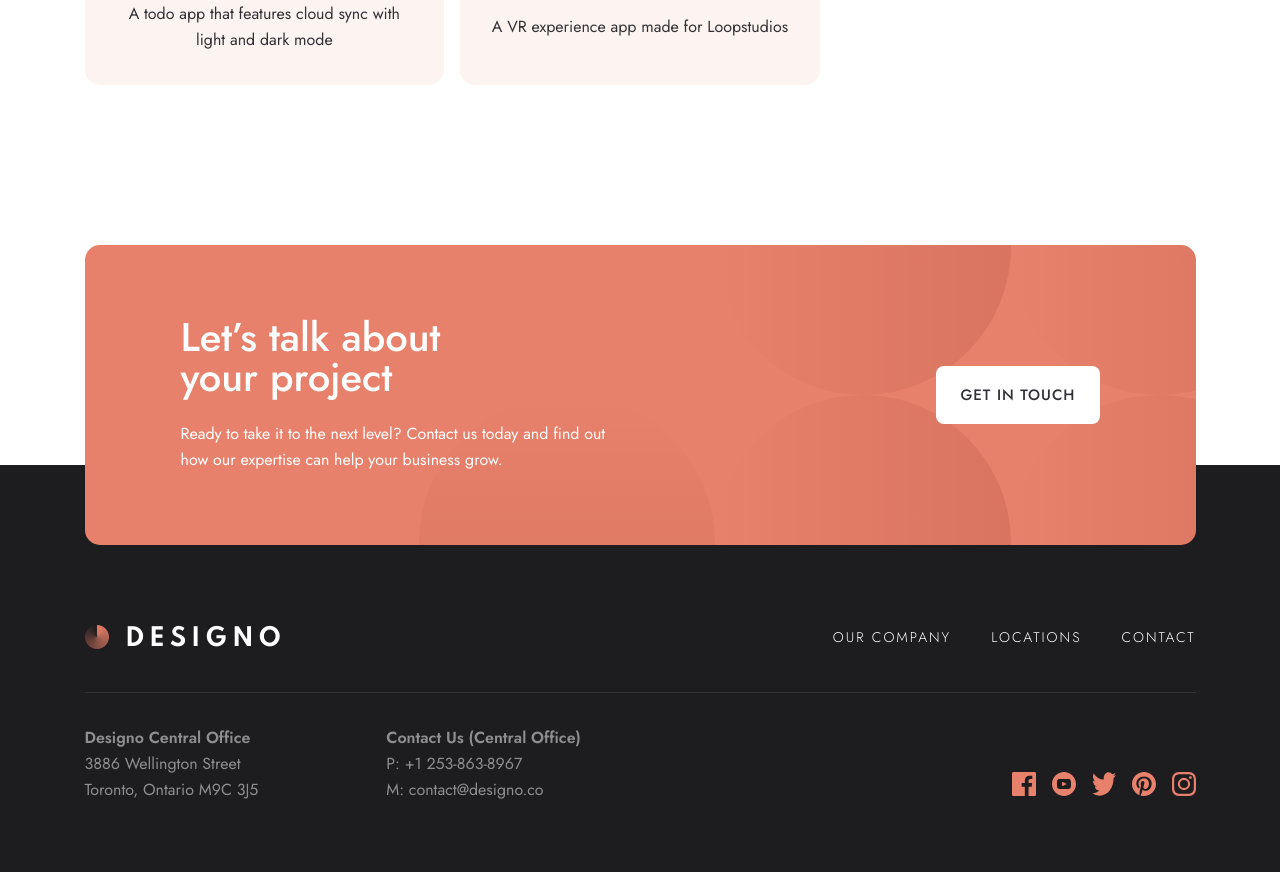
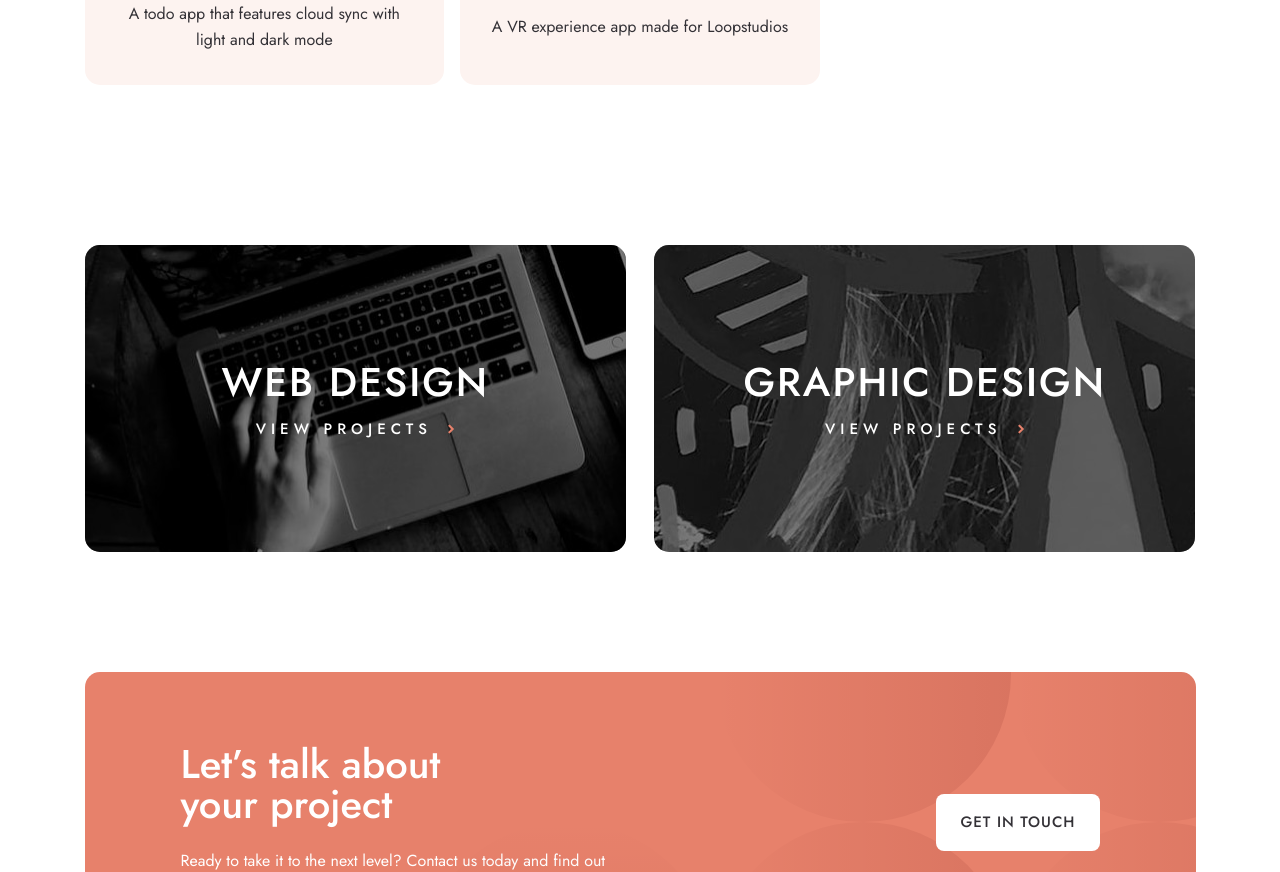
Before and after one commit to brodiehunt/designo-studio, a React (Vite) app: page /design/app-design in a window 1280 px wide. Shown: the part 1520-2392 px from the top of the page. Built offline with nearby package versions, Linux system fonts and the light colour scheme.

Commit message:
scroll to top hook added for forward and backwards navigation

```diff
--- a/src/App.jsx
+++ b/src/App.jsx
@@ -1,12 +1,13 @@
 import { useState } from 'react'
 import { Outlet } from 'react-router-dom'
+import useScroll from './hooks/useScrollTop'
 import GlobalStyles from './components/styles/Globals'
 import Header from './components/header/Header'
 import Footer from './components/footer/Footer'
 
 
 function App() {
-  const [count, setCount] = useState(0)
+  const scroll = useScroll();
 
   return (
     <div>
--- a/src/components/CategoriesSection.jsx
+++ b/src/components/CategoriesSection.jsx
@@ -1,6 +1,7 @@
 import styled from "styled-components";
 import { linkCards } from "../data/categories";
 import CategoryLinkCard from "./CategoryLinkCard";
+import { useLocation } from "react-router-dom";
 
 const CategoriesSectionStyles = styled.section`
   padding: 7.5rem 1.5rem;
@@ -15,7 +16,7 @@ const CategoriesSectionStyles = styled.section`
   @media (min-width: 1024px) {
     display: grid;
     grid-template-columns: 1fr 1fr;
-    grid-template-rows: 1fr 1fr;
+    grid-template-rows: ${({$smallGrid}) => $smallGrid ? '1fr' : '1fr 1fr'};
     grid-column-gap: 1.8rem;
     grid-row-gap: 1.5rem;
   }
@@ -28,14 +29,32 @@ const CategoriesSectionStyles = styled.section`
 `;
 
 export default function CategoriesSection() {
+  const location = useLocation();
+  if (location.pathname === '/') {
+    return (
+      <CategoriesSectionStyles >
+        {linkCards.map((category, index) => {
+          return (
+            <CategoryLinkCard key={index} category={category} />
+          )
+        })}
+      </CategoriesSectionStyles>
+    )
+  }
+
+  const cardsToRender = linkCards.filter((card) => {
+    return location.pathname !== `/design${card.url}`;
+  });
+  const smallGrid = true;
 
   return (
-    <CategoriesSectionStyles >
-      {linkCards.map((category, index) => {
+    <CategoriesSectionStyles $smallGrid={smallGrid}>
+      {cardsToRender.map((category, index) => {
         return (
-          <CategoryLinkCard key={index} category={category} />
+          <CategoryLinkCard key={index} category={category} smallGrid={smallGrid}/>
         )
       })}
     </CategoriesSectionStyles>
   )
+
 }
--- a/src/components/CategoryLinkCard.jsx
+++ b/src/components/CategoryLinkCard.jsx
@@ -81,15 +81,19 @@ const CategoryLinkCardStyles = styled(Link)`
   @media (min-width: 1024px) {
     &:first-child {
       grid-row-start: 1;
-      grid-row-end: 3;
+      grid-row-end: ${({$smallGrid}) => $smallGrid ? '2' : '3'};
     }
+
   }
 `;
 
-export default function CategoryLinkCard({category}) {
-
+export default function CategoryLinkCard({category, smallGrid}) {
+  let desktopImg = category.imgs.desktop;
+  if (category.title === 'Web design' && smallGrid) {
+    desktopImg = category.imgs.desktopSmall;
+  }
   return (
-    <CategoryLinkCardStyles to={`/design${category.url}`}>
+    <CategoryLinkCardStyles to={`/design${category.url}`} $smallGrid={smallGrid} >
       <div className="screen" aria-hidden="true"></div>
       <div className="text">
         <h2>{category.title}</h2>
@@ -99,7 +103,7 @@ export default function CategoryLinkCard({category}) {
         </div>
       </div>
       <picture>
-        <source media="(min-width: 1024px)" srcSet={category.imgs.desktop} />
+        <source media="(min-width: 1024px)" srcSet={desktopImg} />
         <source media="(min-width: 768px)" srcSet={category.imgs.tablet} />
         <img src={category.imgs.mobile} alt={category.alt} />
       </picture>
--- a/src/components/design/ProjectsContainer.jsx
+++ b/src/components/design/ProjectsContainer.jsx
@@ -3,11 +3,10 @@ import ProjectCard from './ProjectCard';
 
 const ProjectsContainerStyles = styled.section`
   margin: 0 1.5rem;
-  margin-bottom: 6rem;
 
   @media (min-width: 768px) {
     margin: 0 2.5rem;
-    margin-bottom: 7.5rem;
+
   }
 
   @media (min-width: 800px) {
@@ -19,7 +18,6 @@ const ProjectsContainerStyles = styled.section`
   @media (min-width: 1150px) {
     max-width: 1111px;
     margin: 0 auto;
-    margin-bottom: 7.5rem;
   }
 `;
 
--- /dev/null
+++ b/src/hooks/useScrollTop.jsx
@@ -0,0 +1,24 @@
+import { useEffect, useState } from "react";
+import { useLocation } from 'react-router-dom';
+
+const useScroll = () => {
+  const { pathname } = useLocation();
+
+  useEffect(() => {
+
+    const scrollToTop = () => {
+      window.scrollTo(0, 0);
+    }
+
+    scrollToTop()
+
+    window.onpopstate = scrollToTop;
+
+    return () => {
+      window.onpopstate = null;
+    };
+  }, [pathname]);
+
+}
+
+export default useScroll;
--- a/src/pages/DesignPage.jsx
+++ b/src/pages/DesignPage.jsx
@@ -1,9 +1,9 @@
 import DesignHero from '../components/design/DesignHero';
 import ProjectsContainer from '../components/design/ProjectsContainer';
+import CategoriesSection from '../components/CategoriesSection';
 import FooterCallToAction from '../components/FooterCallToAction';
 import FooterExtension from '../components/footer/FooterExtension';
 import { useLocation } from 'react-router-dom';
-
 import { categories } from '../data/categories';
 
 export default function DesignPage() {
@@ -17,6 +17,7 @@ export default function DesignPage() {
     <div>
       <DesignHero title={categoryInformation.title} content={categoryInformation.content}/>
       <ProjectsContainer projects={categoryInformation.projects} />
+      <CategoriesSection />
       <FooterCallToAction />
       <FooterExtension />
     </div>
```
Also changed, not shown: src/components/CategoryHero.jsx (deleted), src/components/ProjectCard.jsx (deleted), src/components/Projects.jsx (deleted).
